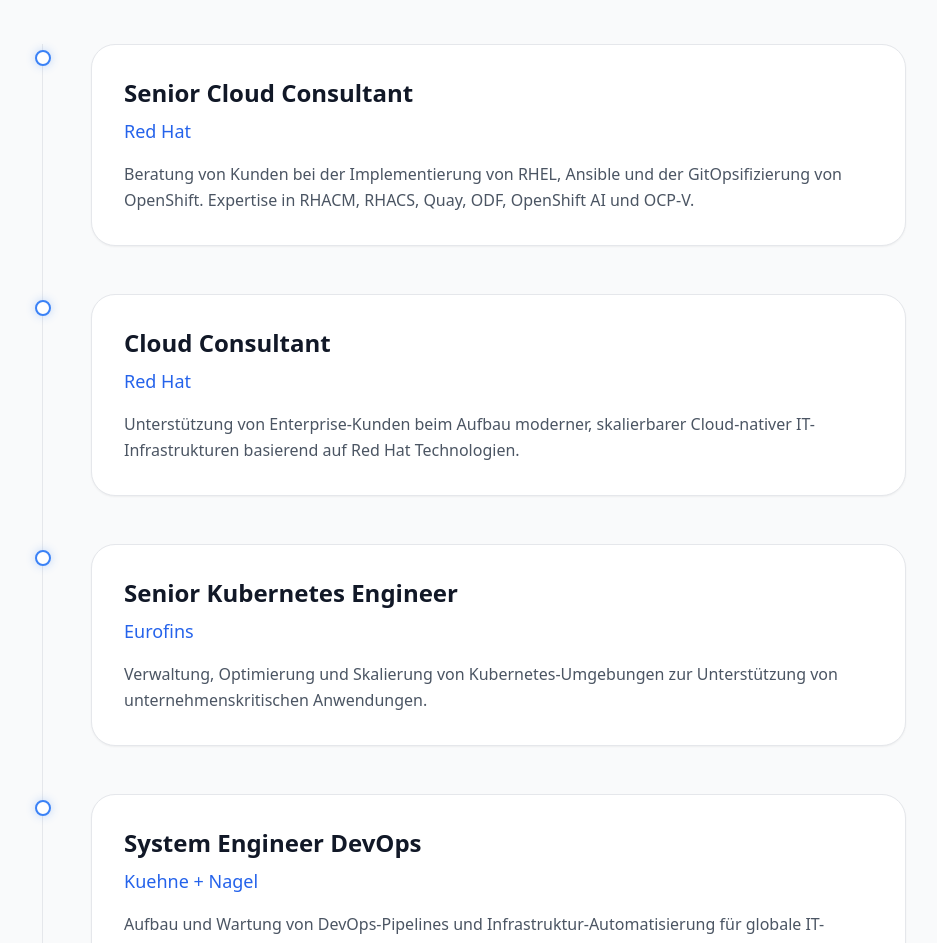
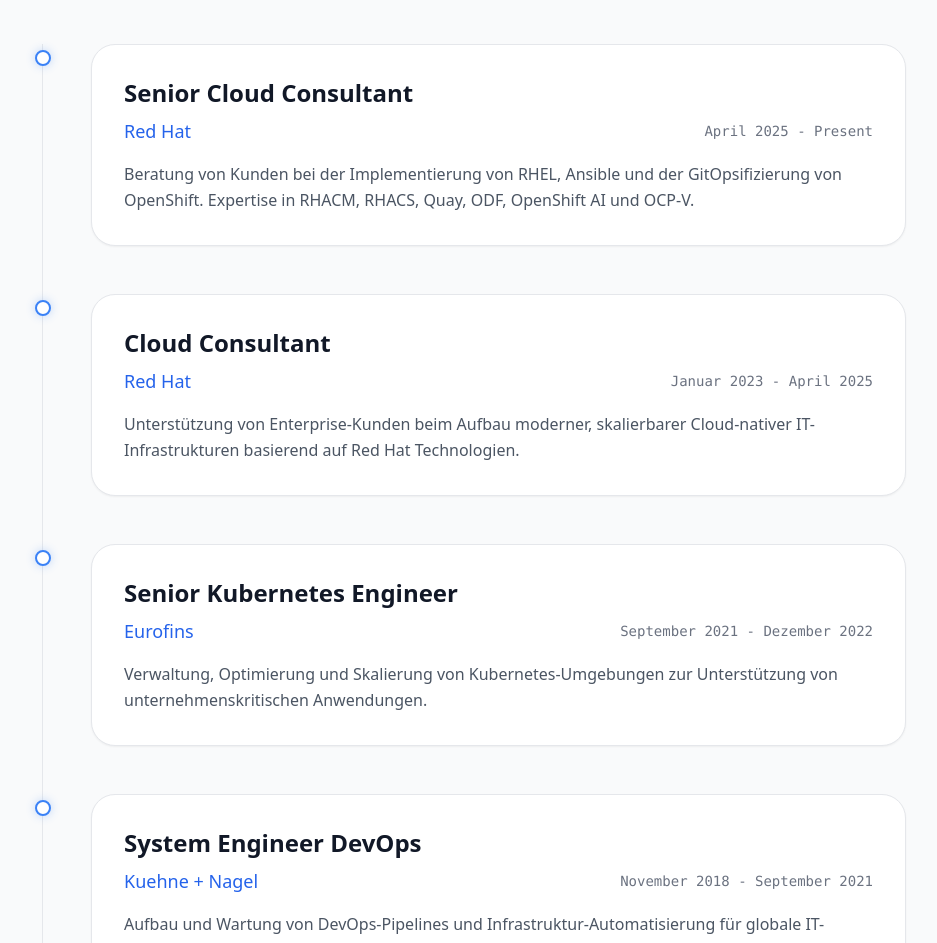
Before and after one commit to vishnoisuresh/suresh-vishnoi-portfolio, a Next.js app: page /suresh-vishnoi-portfolio/experience in a window 1280 px wide. Shown: the part 189-1132 px from the top of the page, without its empty margins (182-1119 px from the left). Built offline with nearby package versions, Linux system fonts and the light colour scheme.

Commit message:
Add duration to experience

```diff
--- a/src/pages/experience.js
+++ b/src/pages/experience.js
@@ -14,26 +14,31 @@
         {
           role: "Senior Cloud Consultant",
           company: "Red Hat",
+          duration: "April 2025 - Present",
           description: "Beratung von Kunden bei der Implementierung von RHEL, Ansible und der GitOpsifizierung von OpenShift. Expertise in RHACM, RHACS, Quay, ODF, OpenShift AI und OCP-V."
         },
         {
           role: "Cloud Consultant",
           company: "Red Hat",
+          duration: "Januar 2023 - April 2025",
           description: "Unterstützung von Enterprise-Kunden beim Aufbau moderner, skalierbarer Cloud-nativer IT-Infrastrukturen basierend auf Red Hat Technologien."
         },
         {
           role: "Senior Kubernetes Engineer",
           company: "Eurofins",
+          duration: "September 2021 - Dezember 2022",
           description: "Verwaltung, Optimierung und Skalierung von Kubernetes-Umgebungen zur Unterstützung von unternehmenskritischen Anwendungen."
         },
         {
           role: "System Engineer DevOps",
           company: "Kuehne + Nagel",
+          duration: "November 2018 - September 2021",
           description: "Aufbau und Wartung von DevOps-Pipelines und Infrastruktur-Automatisierung für globale IT-Projekte."
         },
         {
           role: "Assistant IT Operations",
           company: "Mondia Media MENA",
+          duration: "Juli 2017 - Oktober 2018",
           description: "IT-Betriebsspezialist mit Fokus auf Docker, DevOps, Linux und Systemverwaltung im Unterhaltungssektor."
         }
       ]
@@ -44,26 +49,31 @@
         {
           role: "Senior Cloud Consultant",
           company: "Red Hat",
+          duration: "April 2025 - Present",
           description: "Consulting customers on RHEL, Ansible, and GitOpsifying OpenShift. Expertise in RHACM, RHACS, Quay, ODF, OpenShift AI, and OCP-V."
         },
         {
           role: "Cloud Consultant",
           company: "Red Hat",
+          duration: "January 2023 - April 2025",
           description: "Assisting enterprise customers in building modern, scalable cloud-native IT infrastructures based on Red Hat technologies."
         },
         {
           role: "Senior Kubernetes Engineer",
           company: "Eurofins",
+          duration: "September 2021 - December 2022",
           description: "Managing, optimizing, and scaling Kubernetes environments to support mission-critical applications."
         },
         {
           role: "System Engineer DevOps",
           company: "Kuehne + Nagel",
+          duration: "November 2018 - September 2021",
           description: "Building and maintaining DevOps pipelines and infrastructure automation for global IT projects."
         },
         {
           role: "Assistant IT Operations",
           company: "Mondia Media MENA",
+          duration: "July 2017 - October 2018",
           description: "IT operations specialist focusing on Docker, DevOps, Linux, and systems administration in the entertainment industry."
         }
       ]
@@ -95,7 +105,10 @@
 
               <div className="bg-white dark:bg-[#111] border border-gray-200 dark:border-white/10 p-6 md:p-8 rounded-3xl hover:border-blue-300 dark:hover:border-blue-500/30 transition-colors shadow-sm dark:shadow-none">
                 <h3 className="text-2xl font-bold text-gray-900 dark:text-white mb-2">{exp.role}</h3>
-                <p className="text-blue-600 dark:text-blue-400 font-medium mb-4 text-lg">{exp.company}</p>
+                <div className="flex flex-col sm:flex-row sm:items-center justify-between mb-4">
+                  <p className="text-blue-600 dark:text-blue-400 font-medium text-lg">{exp.company}</p>
+                  <p className="text-gray-500 dark:text-gray-400 text-sm font-mono mt-1 sm:mt-0">{exp.duration}</p>
+                </div>
                 <p className="text-gray-600 dark:text-gray-400 leading-relaxed">
                   {exp.description}
                 </p>
```
